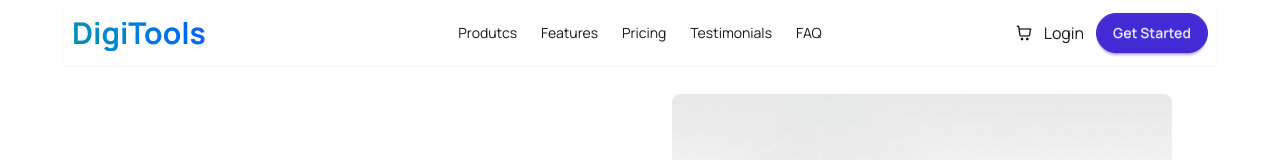
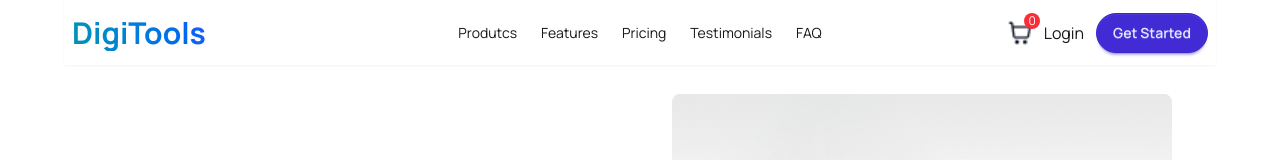
Before and after one commit to nazmul-conqueror/Assignment_6, a React (Vite) app: page / in a window 1280 px wide. Shown: the top 160 px of the page. Built offline with nearby package versions, Linux system fonts and the light colour scheme.

Commit message:
navbar count done

```diff
--- a/src/Component/Navbar.jsx
+++ b/src/Component/Navbar.jsx
@@ -2,7 +2,7 @@ import React from 'react';
 import cartLogo from "../assets/shopping-cart.png"
 
 
-const Navbar = () => {
+const Navbar = ({carts}) => {
     return (
         <div className='w-6xl mx-auto '>
             <div className="navbar bg-base-100 shadow-xs ">
@@ -20,7 +20,14 @@ const Navbar = () => {
     </ul>
   </div>
   <div className="navbar-end gap-3">
-    <span><img src={cartLogo} alt="" /></span>
+      <div className="relative">
+    <img src={cartLogo} alt="" className="w-6" />
+
+    {/* Cart Count Badge */}
+    <span className="absolute -top-2 -right-2 bg-red-500 text-white text-xs px-1 py-0.4 rounded-full">
+      {`${(carts.length)}`}
+    </span>
+  </div>
     <p>Login</p>
     <a className="btn btn-primary rounded-full">Get Started</a>
   </div>
```
